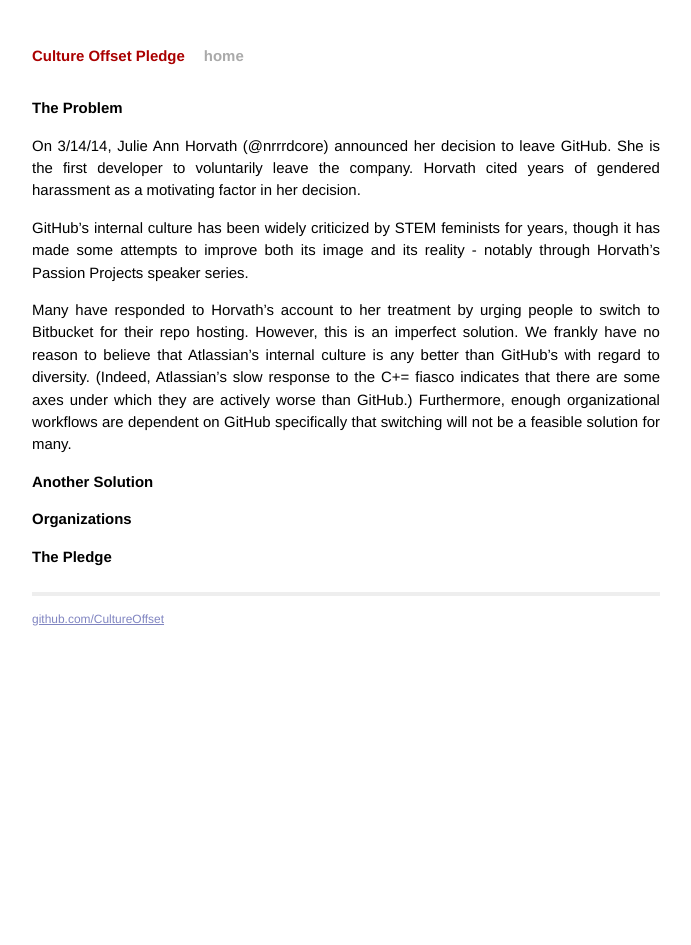
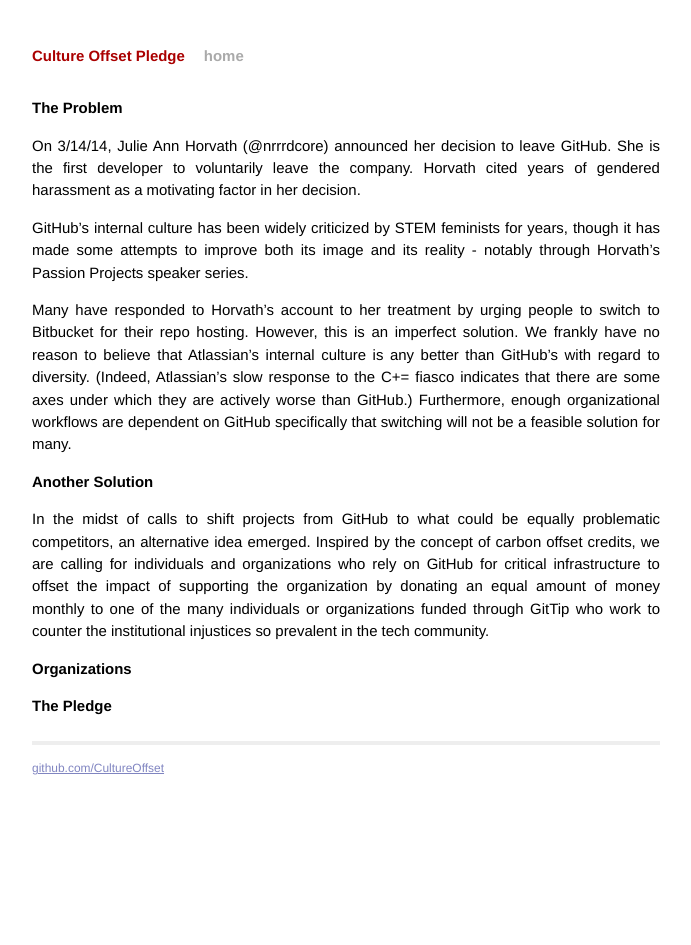
Before and after one commit to CultureOffset/cultureoffset.github.com, a Jekyll site: the page built from index.md, in a window 1280 px wide. Shown: the whole page, without its empty margins (294-985 px from the left). Built offline with Jekyll 4.4.1, drawn with Linux system fonts in a browser that asks for light colours; Markdown is read by kramdown in place of the engine named in the settings.

Commit message:
Content for another solution paragraph

```diff
--- a/index.md
+++ b/index.md
@@ -13,6 +13,8 @@
 
 # Another Solution
 
+In the midst of calls to shift projects from GitHub to what could be equally problematic competitors, an alternative idea emerged. Inspired by the concept of carbon offset credits, we are calling for individuals and organizations who rely on GitHub for critical infrastructure to offset the impact of supporting the organization by donating an equal amount of money monthly to one of the many individuals or organizations funded through GitTip who work to counter the institutional injustices so prevalent in the tech community.
+
 # Organizations
 
 # The Pledge
```
